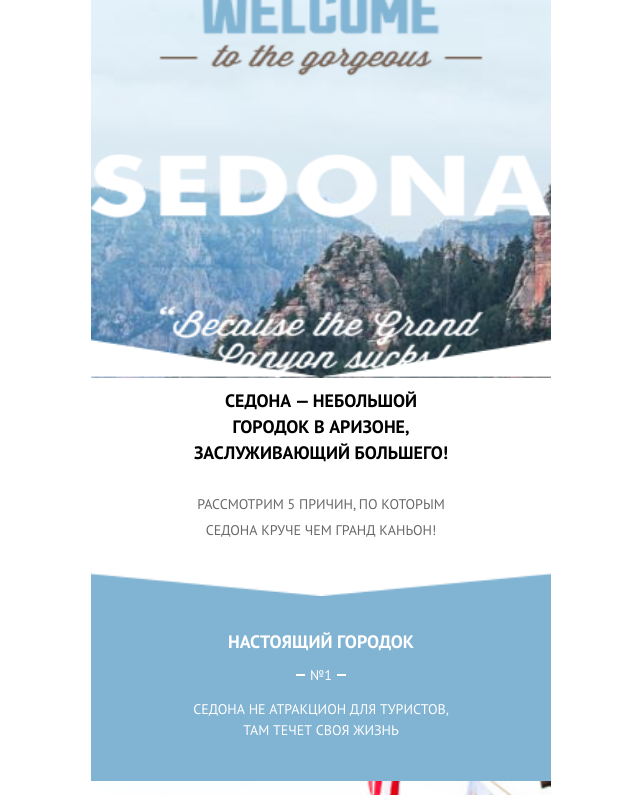
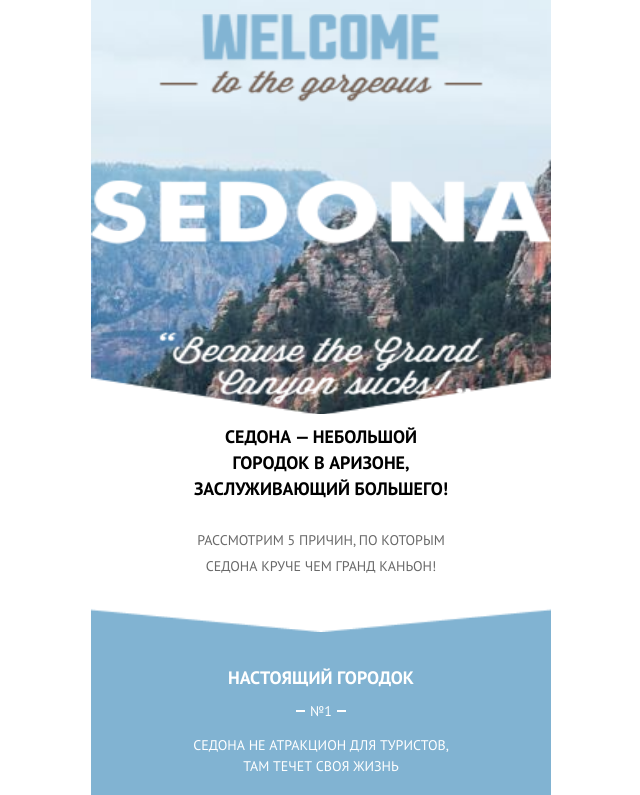
Before and after one commit to 4knort/118410-sedona, a website: page index.html in a window 1280 px wide. Shown: the part 86-881 px from the top of the page, without its empty margins (319-959 px from the left). Drawn offline with nearby package versions, Linux system fonts and the light colour scheme; files that its build step writes are made by us from their sources.

Commit message:
еще исправления

```diff
--- a/less/components/index-promo.less
+++ b/less/components/index-promo.less
@@ -1,8 +1,13 @@
 .index-promo{
-  background: url(../img/bg-intro-bottom.png) no-repeat left bottom,
+  background: url(../img/bg-intro-bottom.png) no-repeat left 100.5%,
   url(../img/intro-bg.jpg) no-repeat 0 0;
   background-size: 100%, cover;
   height: 390px;
   position: relative;
   overflow: hidden;
+  height: 450px;
+  img{
+    position: absolute;
+    top: 50px;
+  }
 }
--- a/less/components/logo-wrap.less
+++ b/less/components/logo-wrap.less
@@ -1,3 +1,6 @@
 .logo-wrap{
   text-align: center;
+  height: 50px;
+  position: relative;
+  z-index: 20;
 }
--- a/less/components/main-navigration-button.less
+++ b/less/components/main-navigration-button.less
@@ -10,6 +10,7 @@
   right: 21px;
   top: 17px;
   cursor: pointer;
+  z-index: 30;
 }
 .main-navigation-close{
   position: absolute;
```
Also changed, not shown: less/normalize.less (indentation only).
